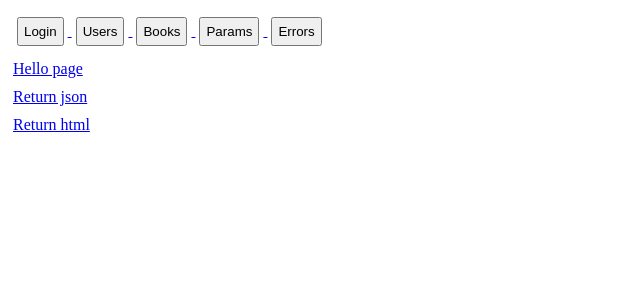
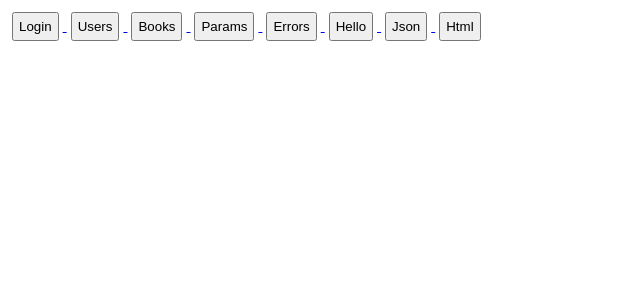
Before and after one commit to cinck/r_d_python_course, a Flask app: page / in a window 1280 px wide. Shown: the top 300 px of the page, without its empty margins (0-640 px from the left). Run offline with Flask 3, Linux system fonts and the light colour scheme.

Commit message:
/ template

```diff
--- a/flask_homework/templates/index.html
+++ b/flask_homework/templates/index.html
@@ -2,9 +2,15 @@
 <html lang="en">
 <head>
     <meta charset="UTF-8">
-    <title>Title</title>
+    <title>{{ title }}</title>
 </head>
 <body>
-
+    <div class="container" id="header">
+        {% for page in pages %}
+        <a href='http://127.0.0.1:5000/{{ page }}'>
+                <button style='padding: 5px; margin: 4px'>{{ page|capitalize }}</button>
+        </a>
+        {% endfor %}
+    </div>
 </body>
 </html>
--- a/flask_homework/views.py
+++ b/flask_homework/views.py
@@ -1,4 +1,4 @@
-from flask import abort, request, redirect
+from flask import abort, request, redirect, render_template
 from app import app
 from random import choice, randint
 
@@ -363,22 +363,11 @@
     Returns HTML with links to other pages: '/login', '/users', '/books', '/params', '/errors'
     :return:
     """
-    pages = ['login', 'users', 'books', 'params', 'errors']
-    references = []
-    for i in pages:
-        references.append(
-            f"""
-            <a href='http://127.0.0.1:5000/{i}'>
-                <button style='padding: 5px; margin: 4px'>{i.capitalize()}</button>
-            </a>
-            """
-        )
-    response = f'''
-    <div style='padding: 5px'>
-        {"".join(references)}
-    </div>
-    <div style='padding: 5px'><a href='http://127.0.0.1:5000/hello'>Hello page</a></div>
-    <div style='padding: 5px'><a href='http://127.0.0.1:5000/json'>Return json</a></div>
-    <div style='padding: 5px'><a href='http://127.0.0.1:5000/html'>Return html</a></div>
-    '''
-    return response
+    pages = ['login', 'users', 'books', 'params', 'errors', 'hello', 'json', 'html']
+
+    context = {
+        'title': __name__,
+        'pages': pages,
+
+    }
+    return render_template('index.html', **context)
```
